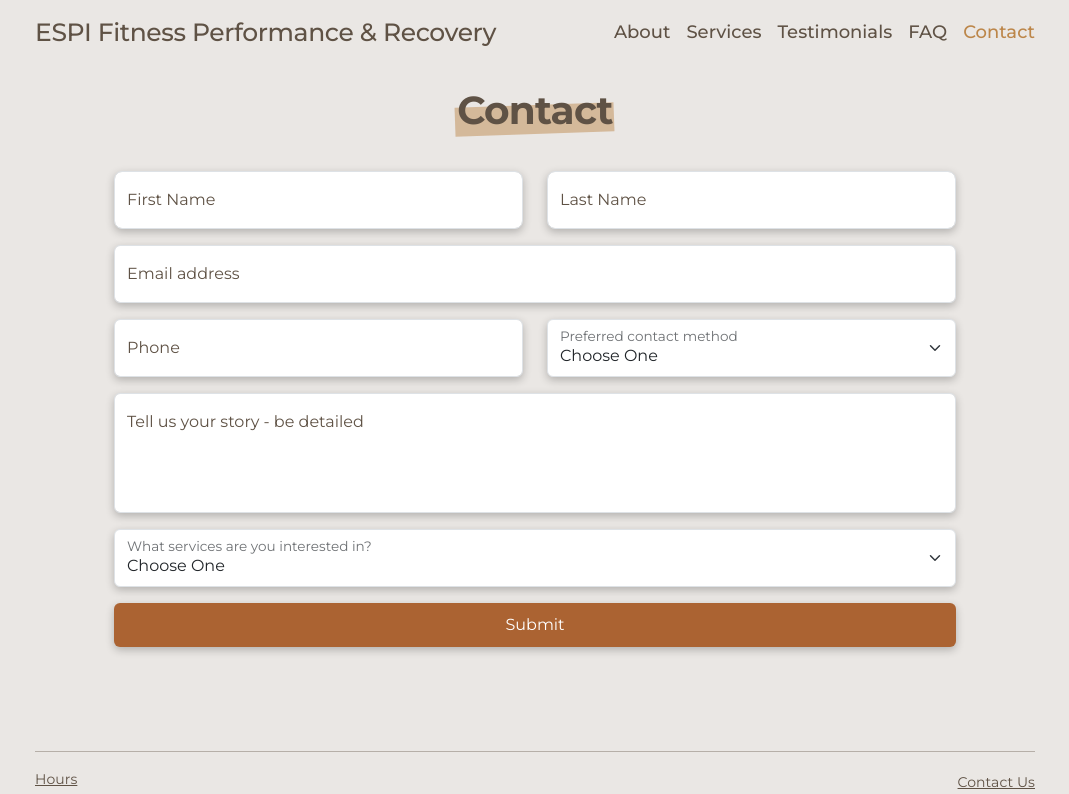
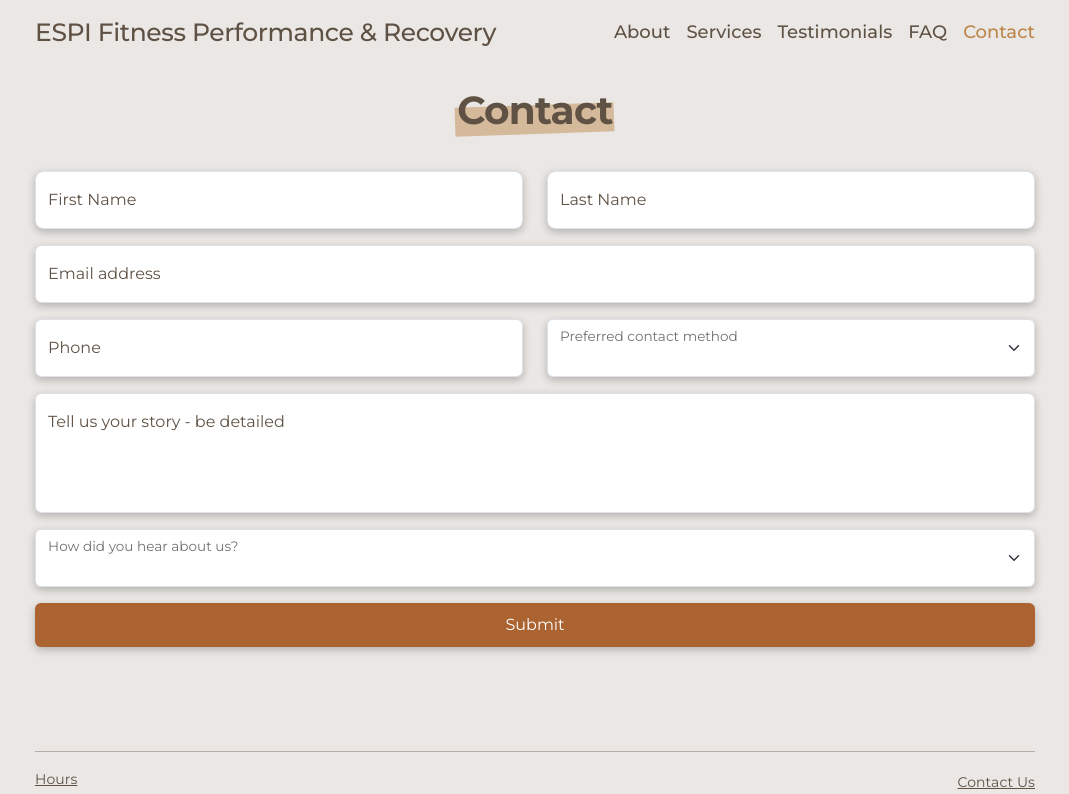
Before and after one commit to justin-mcclain/espi-fitness, a React (Create React App) app: page /contact in a window 1280 px wide. Shown: the top 794 px of the page, without its empty margins (105-1174 px from the left). Built offline with nearby package versions, Linux system fonts and the light colour scheme.

Commit message:
created basic form handling

```diff
--- a/src/components/Contact/contact.jsx
+++ b/src/components/Contact/contact.jsx
@@ -1,76 +1,119 @@
 import React from "react";
 import "./contact.scss";
+import { useState } from "react";
 
 const Contact = () => {
+	const [formData, setFormData] = useState({
+		firstName: "",
+		lastName: "",
+		email: "",
+		phone: "",
+		contactMethod: "",
+		message: "",
+		howDidYouHear: "",
+	});
+	const handleChange = (e) => {
+		const { name, value } = e.target;
+		setFormData({
+			...formData,
+			[name]: value,
+		});
+	};
+	const handleSubmit = (e) => {
+		e.preventDefault();
+		setFormData({
+			firstName: "",
+			lastName: "",
+			email: "",
+			phone: "",
+			contactMethod: "",
+			message: "",
+			howDidYouHear: "",
+		});
+		console.log("Form submitted:", formData);
+	};
+
 	return (
 		<div id="contact">
 			<div id="contact-heading">
-				<h2 className="h2"><strong>Contact</strong></h2>
+				<h2 className="h2">
+					<strong>Contact</strong>
+				</h2>
 			</div>
 			<div id="contact-content">
-				<form>
+				<form onSubmit={handleSubmit}>
 					<div className="row">
 						<div className="col">
-							<div class="form-floating mb-3">
+							<div className="form-floating mb-3">
 								<input
 									type="text"
-									class="form-control form-control-lg"
-									id="floatingInput"
-									placeholder="test"
+									className="form-control form-control-lg"
+									name="firstName"
+									value={formData.firstName}
+									placeholder="First Name"
+									onChange={handleChange}
 								/>
-								<label for="floatingInput">First Name</label>
+								<label htmlFor="firstName">First Name</label>
 							</div>
 						</div>
 						<div className="col">
-							<div class="form-floating mb-3">
+							<div className="form-floating mb-3">
 								<input
 									type="text"
-									class="form-control form-control-lg"
-									id="floatingInput"
-									placeholder="name@example.com"
+									className="form-control form-control-lg"
+									name="lastName"
+									value ={formData.lastName}
+									placeholder="Last Name"
+									onChange={handleChange}
 								/>
-								<label for="floatingInput">Last Name</label>
+								<label htmlFor="lastName">Last Name</label>
 							</div>
 						</div>
 					</div>
 
 					<div className="row">
 						<div className="col">
-							<div class="form-floating mb-3">
+							<div className="form-floating mb-3">
 								<input
 									type="email"
-									class="form-control"
-									id="floatingInput"
+									className="form-control"
+									name="email"
+									value={formData.email}
 									placeholder="name@example.com"
+									onChange={handleChange}
 								/>
-								<label for="floatingInput">Email address</label>
+								<label htmlFor="email">Email address</label>
 							</div>
 						</div>
 					</div>
 					<div className="row">
 						<div className="col">
-							<div class="form-floating mb-3">
+							<div className="form-floating mb-3">
 								<input
 									type="tel"
 									maxLength={10}
-									class="form-control"
-									id="floatingInput"
-									placeholder="name@example.com"
+									className="form-control"
+									name="phone"
+									value={formData.phone}
+									placeholder="Phone"
+									onChange={handleChange}
 								/>
-								<label for="floatingInput">Phone</label>
+								<label htmlFor="phone">Phone</label>
 							</div>
 						</div>
 						<div className="col">
 							<div className="form-floating mb-3">
 								<select
 									className="form-select"
-									id="floatingSelect">
-									<option value="">Choose One</option>
-									<option value="email">Email</option>
+									onChange={handleChange}
+									value={formData.contactMethod}
+									name="contactMethod">
+									<option value=""></option>
+									<option value="email">E-mail</option>
 									<option value="phone">Call</option>
 									<option value="text">Text</option>
 								</select>
-								<label htmlFor="floatingSelect">
+								<label htmlFor="contactMethod">
 									Preferred contact method
 								</label>
 							</div>
@@ -82,8 +125,10 @@
 								<textarea
 									className="form-control"
 									placeholder="Leave a comment here"
-									id="floatingTextarea"></textarea>
-								<label htmlFor="floatingTextarea">
+									onChange={handleChange}
+									value={formData.message}
+									name="message"></textarea>
+								<label htmlFor="message">
 									Tell us your story - be detailed
 								</label>
 							</div>
@@ -94,29 +139,18 @@
 							<div className="form-floating mb-3">
 								<select
 									className="form-select"
-									id="floatingSelect">
-									<option value="">Choose One</option>
-									<option value="imt">
-										Integrated Manual Therapy
-									</option>
-									<option value="ms">
-										Mobility & Strength
-									</option>
-									<option value="imtm">
-										Integrated Manual Therapy + Mobility
-									</option>
-									<option value="scar">
-										Scar Release Treatment
-									</option>
-									<option value="stretch">
-										Stretch Therapy
-									</option>
-									<option value="group">
-										Small Group Strength Training
+									name="howDidYouHear"
+									value={formData.howDidYouHear}
+									onChange={handleChange}>
+									<option value=""></option>
+									<option value="google">Google</option>
+									<option value="social">Social Media</option>
+									<option value="friend">
+										Word of Mouth
 									</option>
 								</select>
-								<label htmlFor="floatingSelect">
-									What services are you interested in?
+								<label htmlFor="services">
+									How did you hear about us?
 								</label>
 							</div>
 						</div>
--- a/src/components/Contact/contact.scss
+++ b/src/components/Contact/contact.scss
@@ -19,10 +19,10 @@
         justify-content: center;
         align-items: center;
         width: clamp(300px, 80vw, 1000px);
+        form {
+            width: 100%;
+        }
 	}
-    .form-control-lg {
-        font-size: 2rem !important;
-    }
 
     textarea {
         resize: none;
--- a/src/components/Footer/footer.jsx
+++ b/src/components/Footer/footer.jsx
@@ -46,7 +46,8 @@
 						</p>
 						<a
 							href="https://espifitness.square.site"
-							target="_blank">
+							target="_blank"
+							rel="noreferrer">
 							<button>Book Now</button>
 						</a>
 					</div>
```
